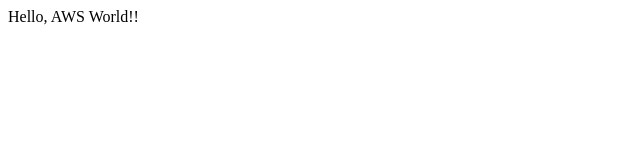
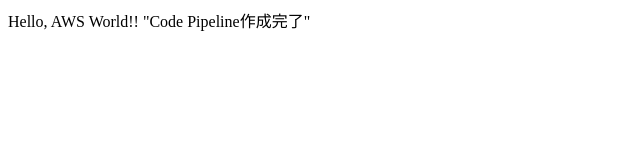
Before and after one commit to kent-hoshi/hoshi-at-kadai-repo, a plain HTML site: page src/index.html in a window 1280 px wide. Shown: the whole page, without its empty margins (0-640 px from the left). Drawn offline with Linux system fonts and the light colour scheme.

Commit message:
index.htmlにCodePipeLine作成完了を追加

```diff
--- a/src/index.html
+++ b/src/index.html
@@ -7,5 +7,6 @@
 </head>
 <body>
   Hello, AWS World!!
+  "Code Pipeline作成完了"
 </body>
 </html>
```
